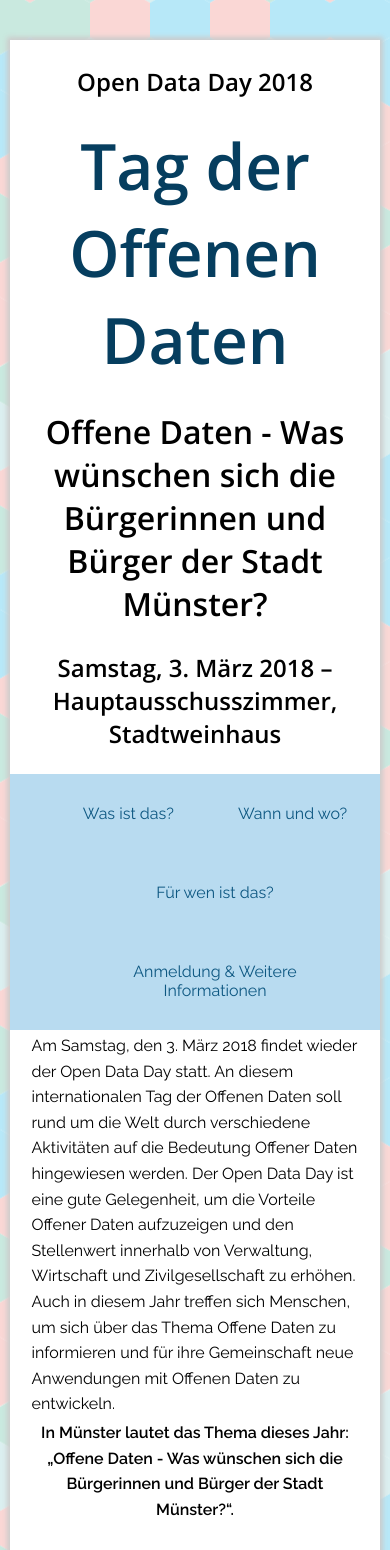
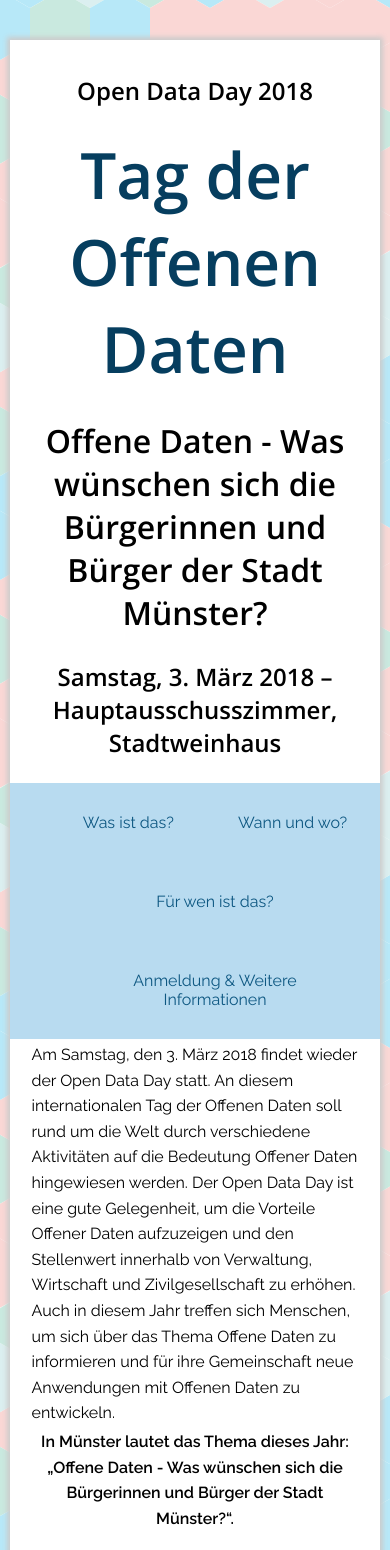
Before and after one commit to codeformuenster/opendataday, a Jekyll site: the page built from index.html, in a window 390 px wide. Shown: the top 1550 px of the page. Built offline with Jekyll 4.4.1, drawn with Linux system fonts in a browser that asks for light colours; nearby versions of some CDN libraries.

Commit message:
issue20 improve layout on small displays

```diff
--- a/assets/css/application.css
+++ b/assets/css/application.css
@@ -35,7 +35,7 @@
     width: 100%;
     background: white;
     text-align: center;
-    padding-top: 1px;}
+    padding: 10px 0;}
     #container #home .nav {
       background: rgb(184, 219, 240);
       margin: 0;
@@ -185,6 +185,7 @@
   width:216px;
   margin-left:auto;
   margin-right:auto;
+  margin-top: 10px;
 }
 div#footer a {
   color: #0D5781;
@@ -192,3 +193,19 @@
 .hidden {
   visibility: hidden;
 }
+iframe {
+  width: 100%;
+  height: 340px;
+}
+@media screen and (max-width: 1000px) {
+  #container {
+    *zoom: 1;
+    max-width: 100%;
+    margin-left: auto;
+    margin-right: auto;
+    padding: 10px;
+  }
+  #container #home #intro .twocolumn {
+    display: inline;
+  }
+}
--- a/index.html
+++ b/index.html
@@ -116,7 +116,7 @@
       <br/>
       <small><a href="http://www.openstreetmap.org/?mlat=51.96022&amp;mlon=7.62295#map=19/51.96022/7.62295">Auf OpenStreetMap anzeigen</a></small>
       -->
-      <iframe width="425" height="350" frameborder="0" scrolling="no" marginheight="0" marginwidth="0" src="{{ page.odd_where_osm_link_iframe }}" style="border: 1px solid black"></iframe>
+      <iframe  frameborder="0" scrolling="no" marginheight="0" marginwidth="0" src="{{ page.odd_where_osm_link_iframe }}" style="border: 1px solid black"></iframe>
       <br/>
       <small><a href="{{ page.odd_where_osm_link_external }}">Auf OpenStreetMap anzeigen</a></small>
     </div>
```
